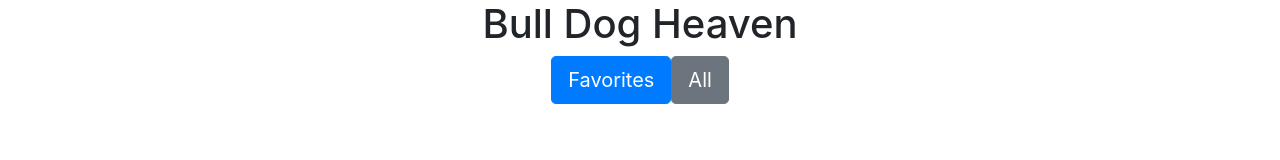
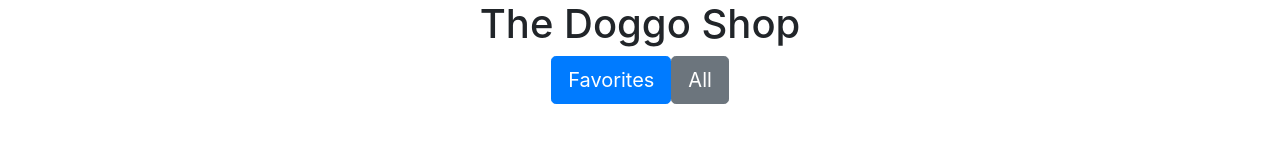
Before and after one commit to rwenzelo/ngshop, an Angular app: page / in a window 1280 px wide. Shown: the top 160 px of the page. Built offline with nearby package versions, Linux system fonts and the light colour scheme.

Commit message:
Update app specs.

```diff
--- a/src/app/app.component.html
+++ b/src/app/app.component.html
@@ -1,4 +1,4 @@
 <div class="container text-center">
-  <h1>Bull Dog Heaven</h1>
+  <h1>{{ title }}</h1>
   <dog-list></dog-list>
 </div>
--- a/src/app/app.component.ts
+++ b/src/app/app.component.ts
@@ -6,5 +6,5 @@ import { Component } from '@angular/core';
   styleUrls: ['./app.component.css']
 })
 export class AppComponent {
-  title = 'Angular Dog List';
+  title = 'The Doggo Shop';
 }
```
Also changed, not shown: 1 other file (tests, documents, lock files or other folders).
